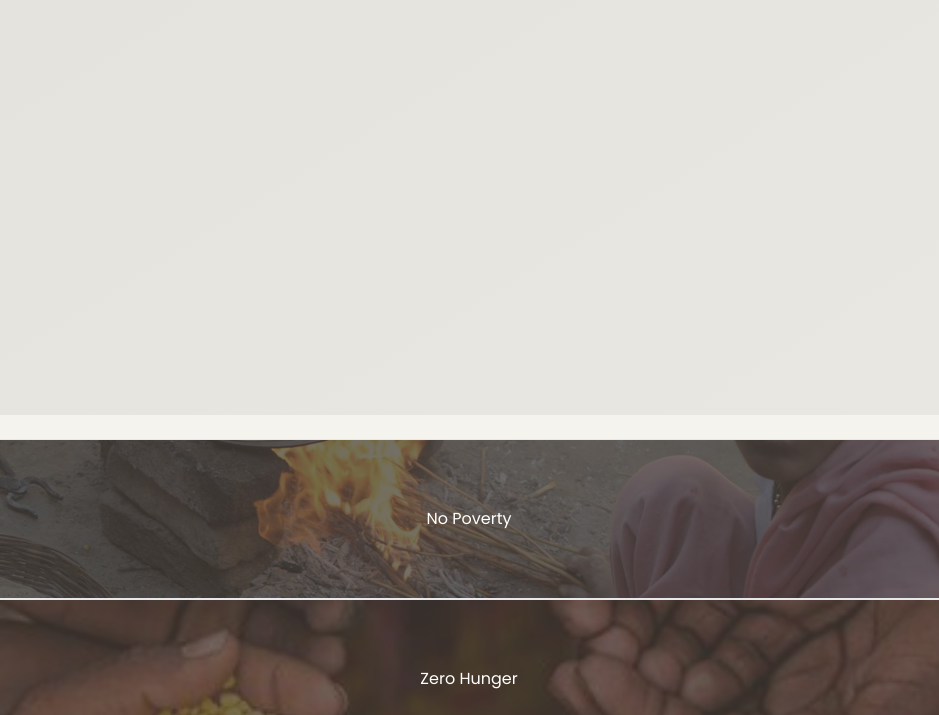
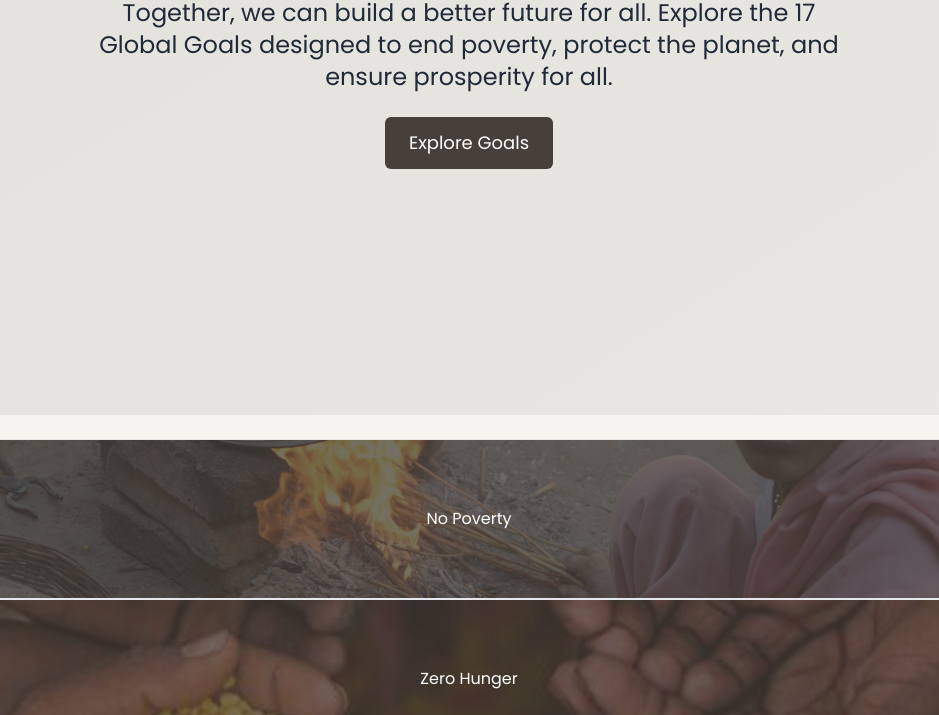
Before and after one commit to Lababit/STS_Project, a plain HTML site: page index.html in a window 1280 px wide. Shown: the part 385-1100 px from the top of the page, without its empty margins (171-1110 px from the left). Drawn offline with nearby package versions, Linux system fonts and the light colour scheme.

Commit message:
Update index.html

```diff
--- a/index.html
+++ b/index.html
@@ -287,6 +287,9 @@
     const modalContent = document.getElementById('modal-content');
     const prevBtn = document.getElementById('prev-sdg');
     const nextBtn = document.getElementById('next-sdg');
+                      gsap.fromTo('#hero-title', { opacity: 0, y: 50 }, { opacity: 1, y: 0, duration: 1, ease: 'power3.out' });
+            gsap.fromTo('#hero-subtitle', { opacity: 0, y: 50 }, { opacity: 1, y: 0, duration: 1, delay: 0.3, ease: 'power3.out' });
+            gsap.fromTo('#hero-cta', { opacity: 0, y: 50 }, { opacity: 1, y: 0, duration: 1, delay: 0.6, ease: 'power3.out' });
 
     const sdgDescriptions = {
         1: "The 1st Sustainable Development Goal aims to end poverty in all its forms worldwide. It is important because poverty deprives people of basic needs like food, shelter, healthcare, and education, leading to inequality and vulnerability. Reducing poverty improves quality of life, promotes economic growth, and creates more stable and equitable societies, laying the foundation for achieving other global goals.",
```
